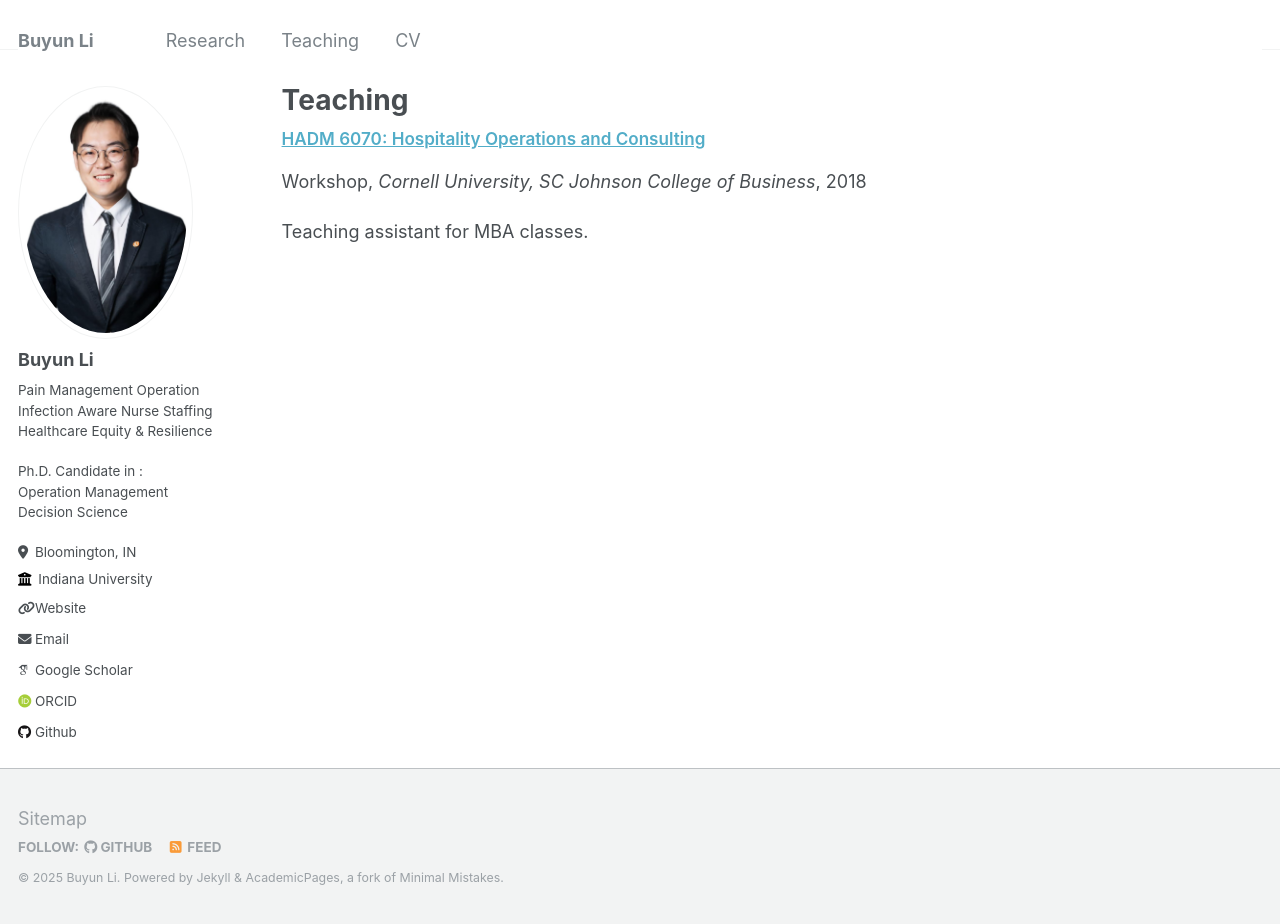
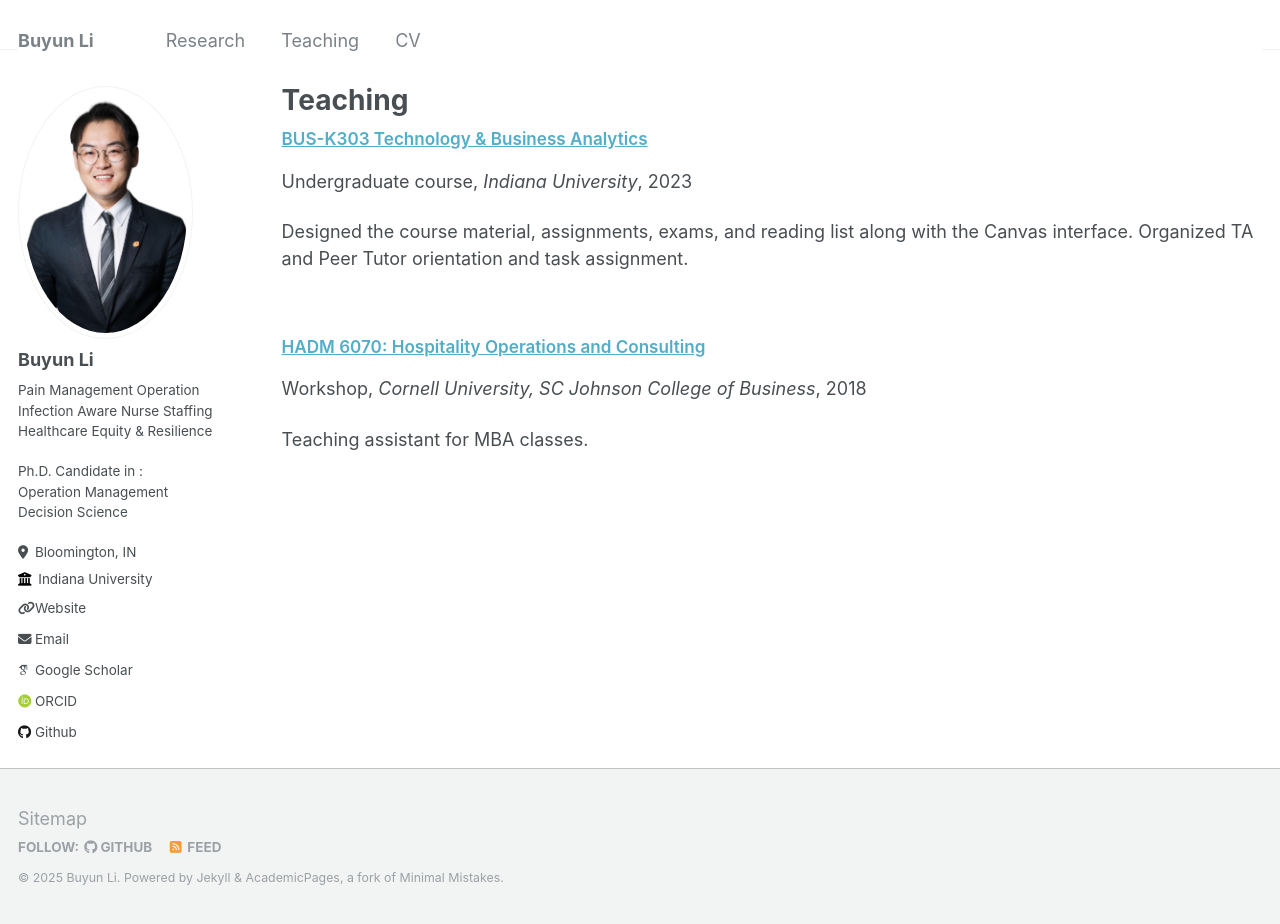
Before and after one commit to BuyunLi/BuyunLi.github.io, a Jekyll site: the page built from _pages/teaching.html, in a window 1280 px wide and 924 px high. Built offline with Jekyll 4.4.1, drawn with Linux system fonts in a browser that asks for light colours; some web fonts are replaced; a file with an impossible date is left out.

Commit message:
Update 2014-spring-teaching-1.md

```diff
--- a/_teaching/2014-spring-teaching-1.md
+++ b/_teaching/2014-spring-teaching-1.md
@@ -1,19 +1,21 @@
 ---
-title: "BUS-K303 Technology & Business Analytics"
+title: "BUS-K303 Technology & Business Analytics "
 collection: teaching
 type: "Undergraduate course"
+permalink: /teaching/2014-spring-teaching-1
 venue: "Indiana University"
-date: "Fall 2023; Spring 2024; Fall 2025 (Two sections)"
+date: 2023-08-27- Present
 location: "Bloomington, USA"
+---
 
-# Optional quick stats (show as chips if present)
-eval_overall: "6.9/7"
-eval_support: "6.8/7"
-eval_materials: "6.9/7"
-eval_enrollment: 49/87
+Designed the course material, assignments, exams, and reading list along with the Canvas interface. Organized
+TA and Peer Tutor orientation and task assignment.
 
-# Optional quick links
-# syllabus_url: /files/K303_Syllabus.pdf
-# canvas_url: https://canvas.iu.edu/...
-# site_url: https://example.com/k303
----
+Course Organization
+======
+Designed the course material, assignments, exams and reading list along with the Canvas interface. Organized
+TA and Peer Tutor orientation and task assignment.
+
+Evaluation
+======
+6.9/7 for overall instructor evaluation, 6.8/7 for supports offered to students, 6.9 for the material preparation.
```
